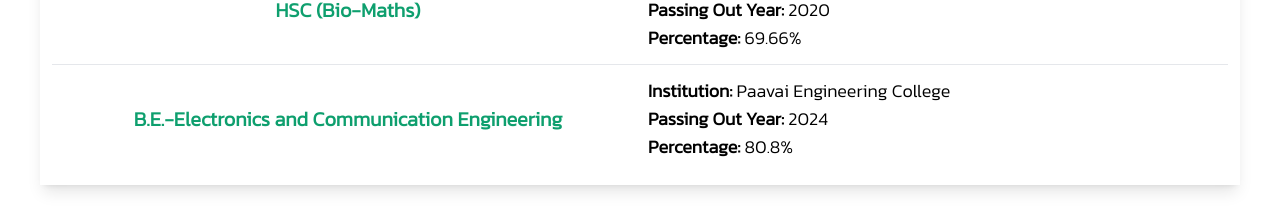
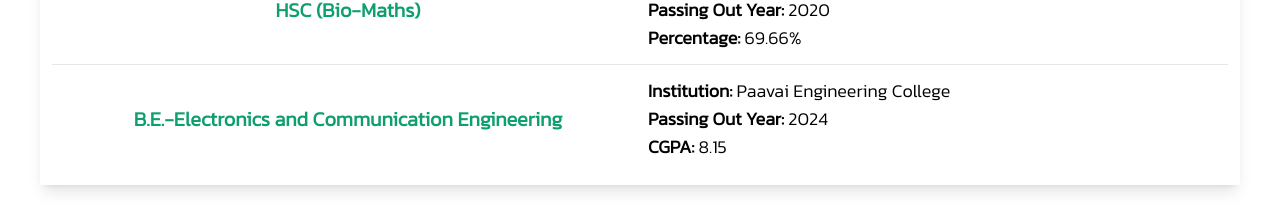
Before and after one commit to LivinkumarS/Portfolio-React, a React (Vite) app: page / in a window 1280 px wide. Shown: the part 1572-1795 px from the top of the page. Built offline with nearby package versions, Linux system fonts and the light colour scheme.

Commit message:
Update Qualification.jsx

```diff
--- a/src/components/Qualification.jsx
+++ b/src/components/Qualification.jsx
@@ -48,7 +48,7 @@ export default function Qualification() {
             <br />
             <strong>Passing Out Year: </strong>2024
             <br />
-            <strong>Percentage: </strong>80.8%
+            <strong>CGPA: </strong>8.15
           </p>
         </div>
         </div>
```
